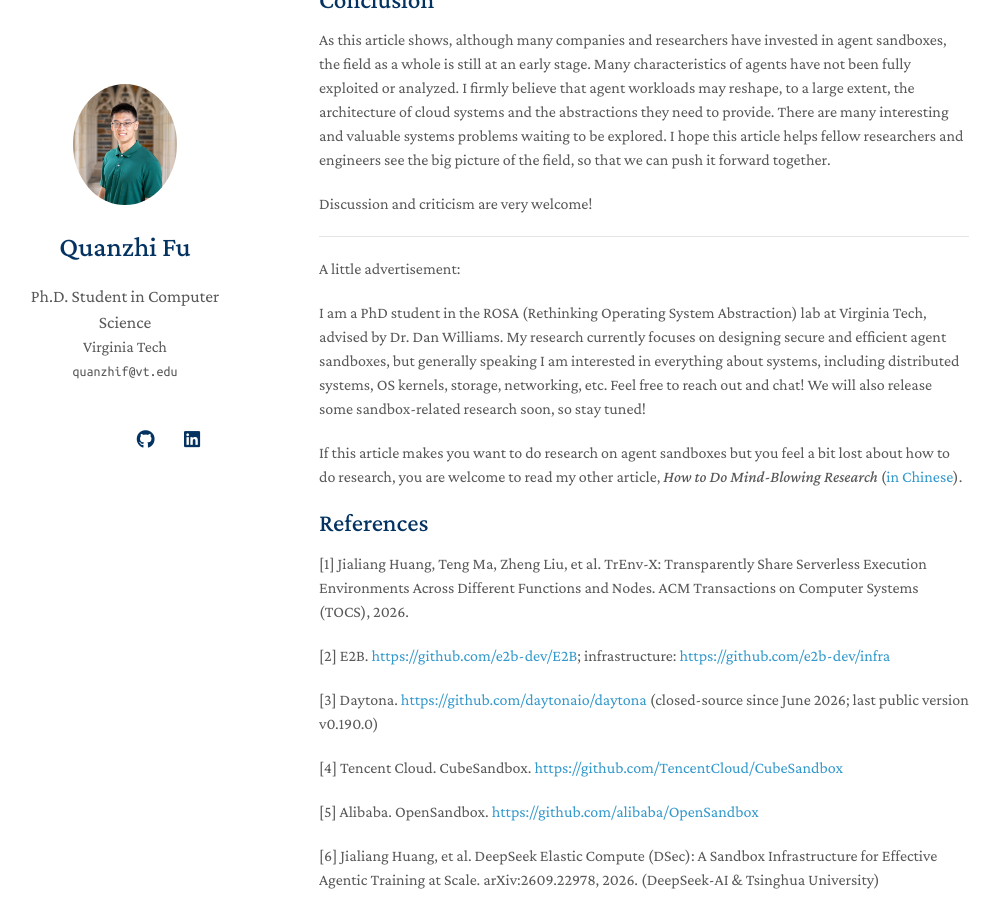
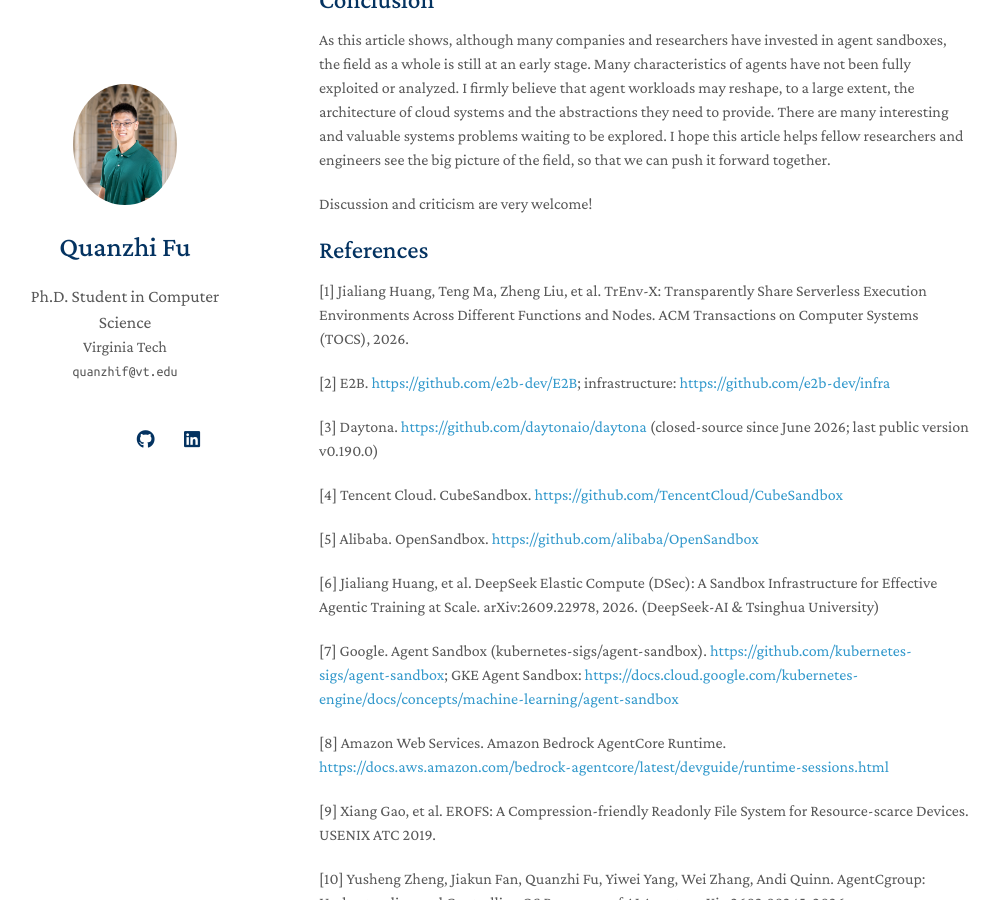
Before and after one commit to fqzz2000/fqzz2000.github.io, a Jekyll site: the page built from _posts/2026-10-15-agent-sandbox-survey.md, in a window 1280 px wide and 900 px high, scrolled down 7581 px. Shown: the whole window, without its empty margins (151-1150 px from the left). Built offline with Jekyll 4.4.1, drawn with Linux system fonts in a browser that asks for light colours; nearby versions of some CDN libraries; a style sheet for code colours, icons or effects is not loaded.

Commit message:
Remove advertisement section from agent sandbox post

```diff
--- a/_posts/2026-10-15-agent-sandbox-survey.md
+++ b/_posts/2026-10-15-agent-sandbox-survey.md
@@ -117,14 +117,6 @@
 
 Discussion and criticism are very welcome!
 
----
-
-A little advertisement:
-
-I am a PhD student in the ROSA (Rethinking Operating System Abstraction) lab at Virginia Tech, advised by Dr. Dan Williams. My research currently focuses on designing secure and efficient agent sandboxes, but generally speaking I am interested in everything about systems, including distributed systems, OS kernels, storage, networking, etc. Feel free to reach out and chat! We will also release some sandbox-related research soon, so stay tuned!
-
-If this article makes you want to do research on agent sandboxes but you feel a bit lost about how to do research, you are welcome to read my other article, *How to Do Mind-Blowing Research* ([in Chinese](https://zhuanlan.zhihu.com/p/2051283384295483053)).
-
 ## References
 
 [1] Jialiang Huang, Teng Ma, Zheng Liu, et al. TrEnv-X: Transparently Share Serverless Execution Environments Across Different Functions and Nodes. ACM Transactions on Computer Systems (TOCS), 2026.
```
